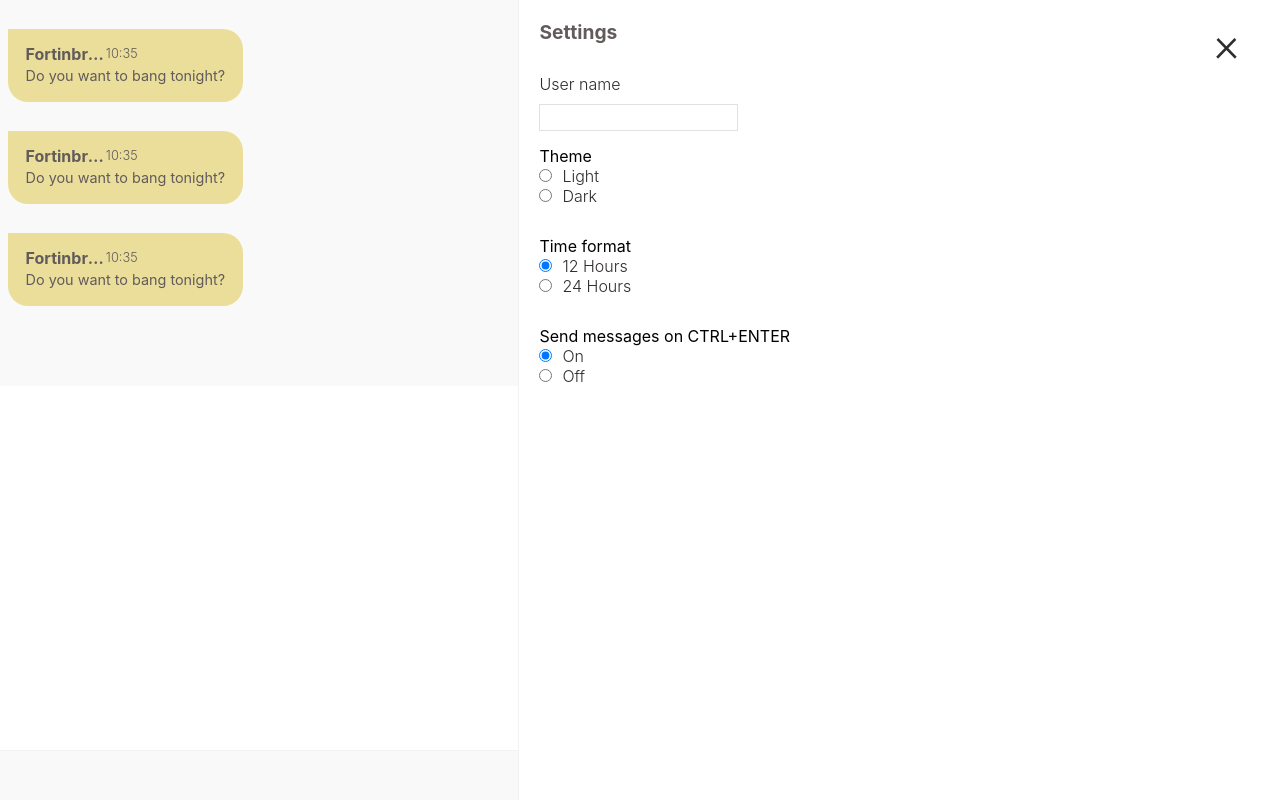
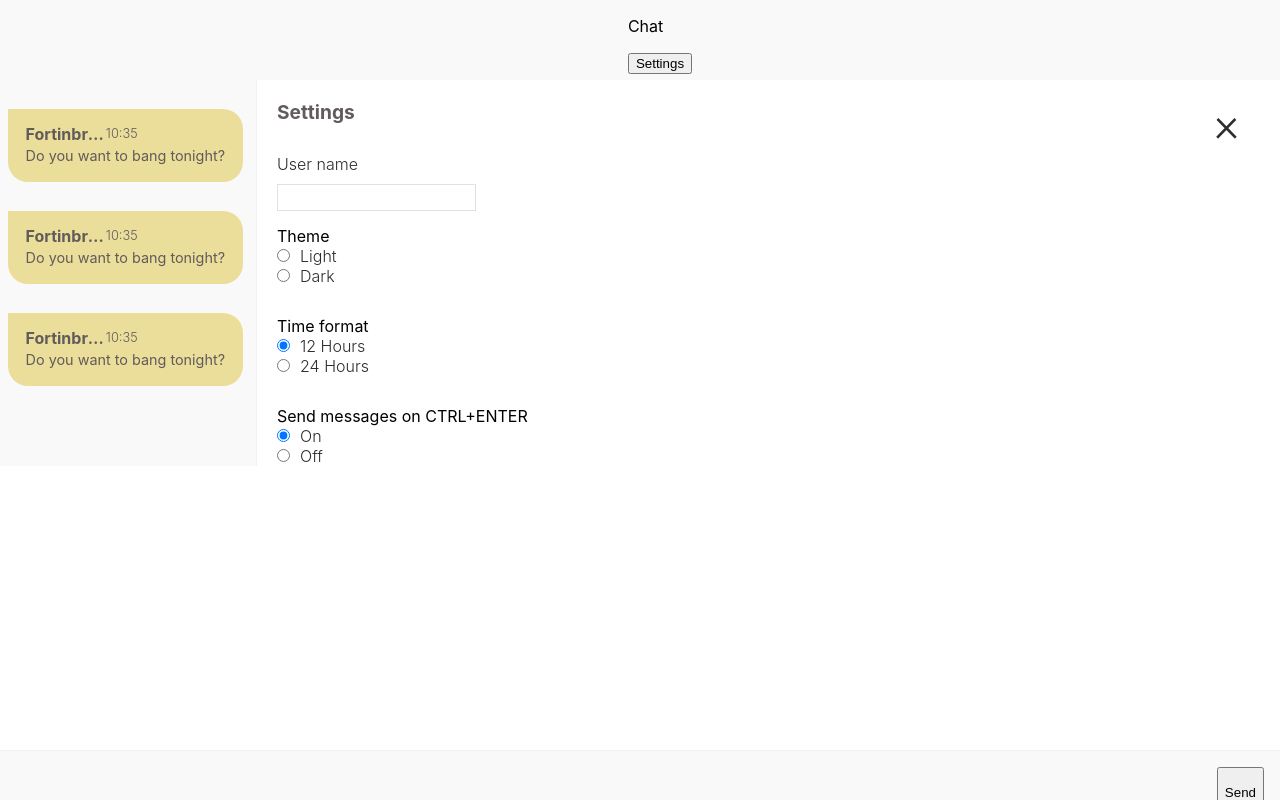
Before and after one commit to pasoevi/chat, a React (Create React App) app in the folder client/: page / in a window 1280 px wide. Both pictures are taken after a click on the button "Settings". Built offline with nearby package versions, Linux system fonts and the light colour scheme; no server answers; what node-uuid would draw is missing.

Commit message:
Toggle settings overlay

```diff
--- a/client/src/App.module.scss
+++ b/client/src/App.module.scss
@@ -7,6 +7,7 @@
 
 .menu {
     position: fixed;
+    top: 0;
     width: 100%;
     height: 5em;
     background-color: $grey-lightest;
@@ -21,5 +22,5 @@
     position: absolute;
     top: 0;
     right: 0;
-    width: 85%;
+    width: 80%;
 }
--- a/client/src/App.tsx
+++ b/client/src/App.tsx
@@ -27,7 +27,7 @@ export default function App() {
                     <div className={styles.menu}>
                         <Menu toggleSettings={handleSettingsToggle} />
                     </div>
-                    <div className="container">
+                    <div className={styles.container}>
                         <Chat />
                         {isMenuVisible && SettingsOverlay}
                     </div>
--- a/client/src/components/Settings/SettingsComponent.module.scss
+++ b/client/src/components/Settings/SettingsComponent.module.scss
@@ -12,7 +12,7 @@ $yellow-dark: #ebde9a;
 .settings {
   position: absolute;
   height: 100vh;
-  width: 70%;
+  width: 100%;
   right: 0;
   top: 0;
   background-color: white;
```
Also changed, not shown: client/src/components/Settings/SettingsComponent.tsx (+10 -4 lines).
